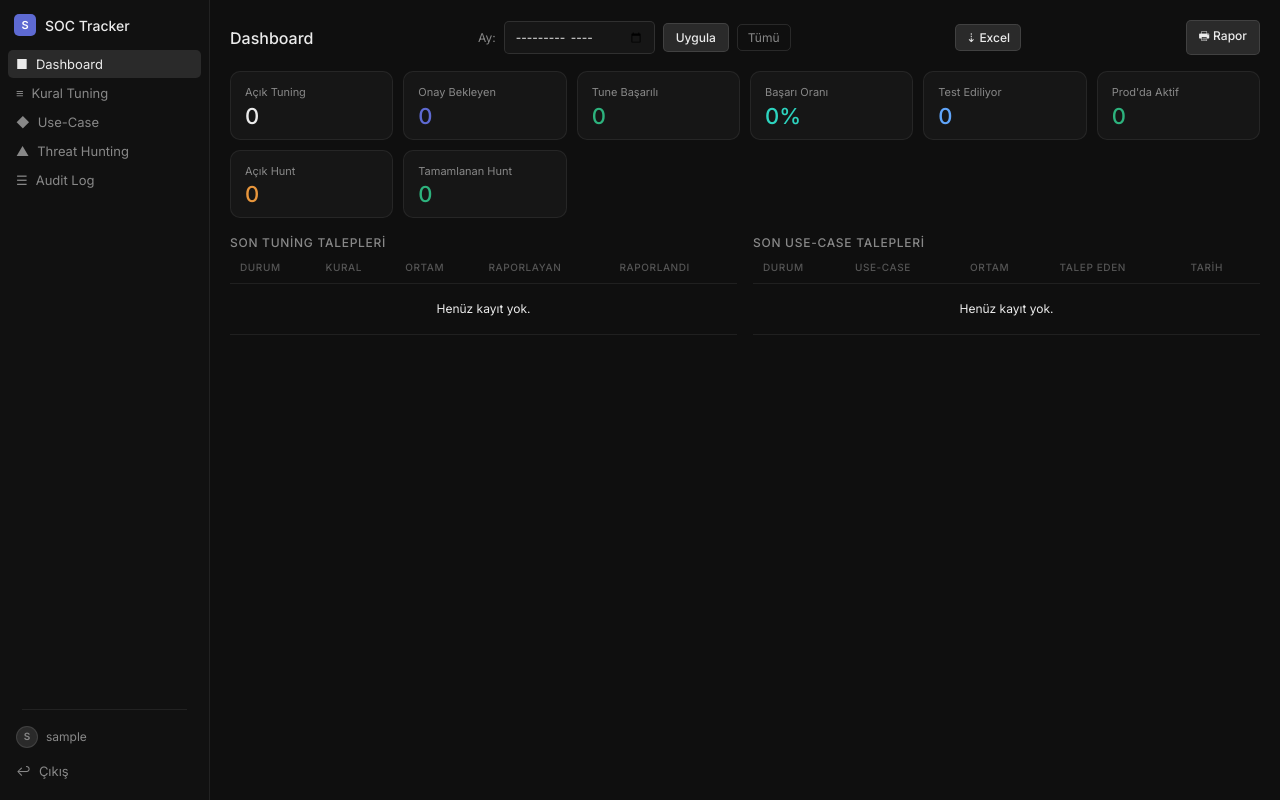
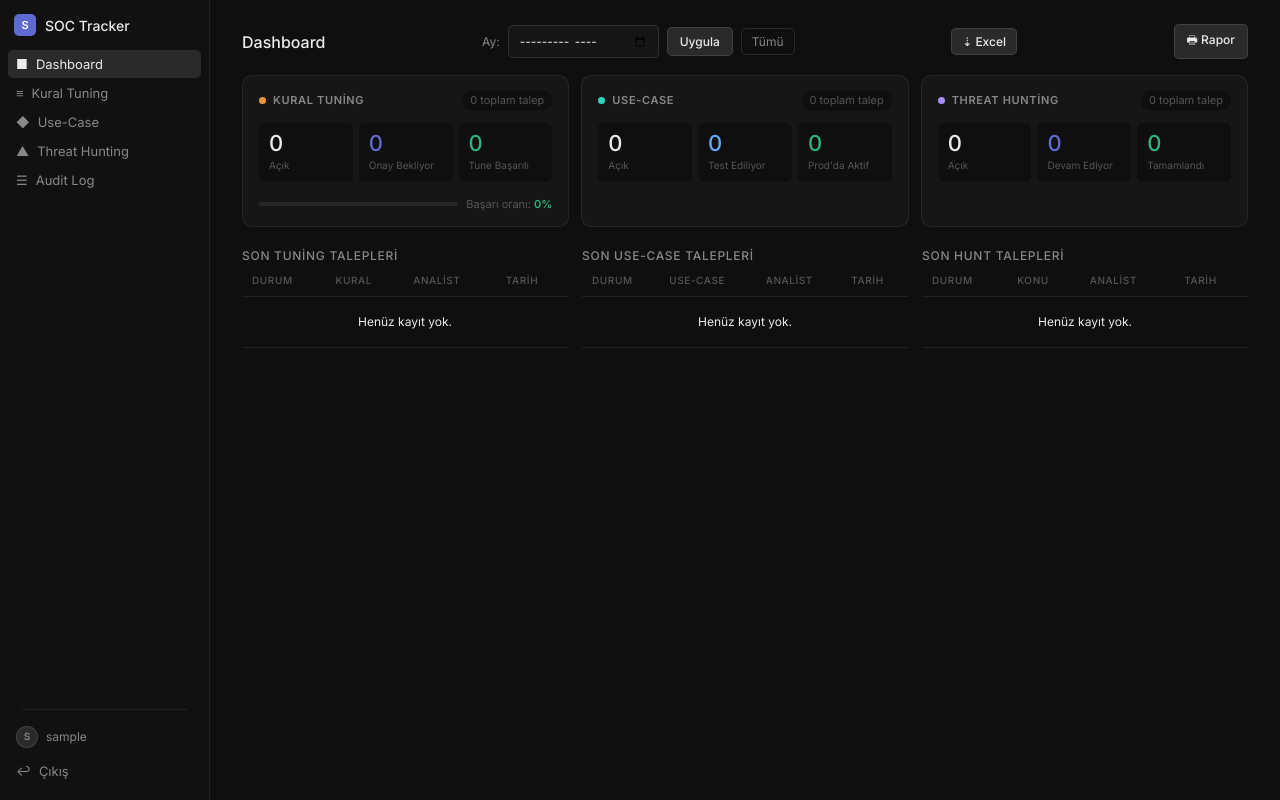
Before and after one commit to ocobayhan/soc-rule-tracker, a Flask app: page / in a window 1280 px wide. Run offline with Flask 3, Linux system fonts and the light colour scheme; the visitor is signed in with stand-in values (Sample User, id 1); data comes from the database, SQL or seed files in the repository; data that the repository does not hold is empty.

Commit message:
feat: redesign dashboard KPI for clarity — 3 module panels
Replace flat 8-card KPI grid with 3 grouped module panels (Kural
Tuning / Use-Case / Threat Hunting). Each panel shows its own metrics
with clear labels, a total-count badge, and a success-rate progress
bar for Tuning. Add Hunt to recent-activity tables (3-column row).

API: add uc_open, hunt_reviewing, hunt_total to /api/kpi response.

```diff
--- a/app.py
+++ b/app.py
@@ -453,10 +453,13 @@ def get_kpi():
     tune_retry       = db.execute(f"SELECT COUNT(*) c FROM tune_requests WHERE status='Yeniden Tune' {mf('updated_at')}").fetchone()["c"]
     tune_total       = db.execute(f"SELECT COUNT(*) c FROM tune_requests WHERE 1=1 {mf('created_at')}").fetchone()["c"]
     uc_total         = db.execute(f"SELECT COUNT(*) c FROM usecase_requests WHERE 1=1 {mf('created_at')}").fetchone()["c"]
+    uc_open          = db.execute(f"SELECT COUNT(*) c FROM usecase_requests WHERE status='Açık' {mf('created_at')}").fetchone()["c"]
     uc_testing       = db.execute(f"SELECT COUNT(*) c FROM usecase_requests WHERE status='Test Ediliyor' {mf('test_started_at')}").fetchone()["c"]
     uc_prod          = db.execute(f"SELECT COUNT(*) c FROM usecase_requests WHERE status='Prod''da Aktif' {mf('test_approved_at')}").fetchone()["c"]
     hunt_open        = db.execute(f"SELECT COUNT(*) c FROM threat_hunt_requests WHERE status='Açık' {mf('created_at')}").fetchone()["c"]
+    hunt_reviewing   = db.execute(f"SELECT COUNT(*) c FROM threat_hunt_requests WHERE status='İnceleniyor' {mf('created_at')}").fetchone()["c"]
     hunt_done        = db.execute(f"SELECT COUNT(*) c FROM threat_hunt_requests WHERE status='Tamamlandı' {mf('completed_at')}").fetchone()["c"]
+    hunt_total       = db.execute(f"SELECT COUNT(*) c FROM threat_hunt_requests WHERE 1=1 {mf('created_at')}").fetchone()["c"]
 
     tune_resolved    = tune_success + tune_retry
     tune_success_rate = round(tune_success / tune_resolved * 100) if tune_resolved else 0
@@ -469,10 +472,13 @@ def get_kpi():
         "tune_total":         tune_total,
         "tune_success_rate":  tune_success_rate,
         "uc_total":           uc_total,
+        "uc_open":            uc_open,
         "uc_testing":         uc_testing,
         "uc_prod":            uc_prod,
         "hunt_open":          hunt_open,
+        "hunt_reviewing":     hunt_reviewing,
         "hunt_done":          hunt_done,
+        "hunt_total":         hunt_total,
     })
 
 # ---------------------------------------------------------------------------
--- a/static/app.js
+++ b/static/app.js
@@ -260,44 +260,67 @@ async function loadKPI() {
   const month = document.getElementById("kpi-month").value;
   try {
     const d = await apiFetch(`/api/kpi${month ? "?month="+month : ""}`);
-    document.getElementById("kpi-tune-open").textContent    = d.tune_open    ?? "—";
-    document.getElementById("kpi-tune-pending").textContent = d.tune_pending  ?? "—";
-    document.getElementById("kpi-tune-success").textContent = d.tune_success  ?? "—";
-    document.getElementById("kpi-tune-rate").textContent    = (d.tune_success_rate ?? "—") + (d.tune_success_rate != null ? "%" : "");
-    document.getElementById("kpi-uc-testing").textContent   = d.uc_testing    ?? "—";
-    document.getElementById("kpi-uc-prod").textContent      = d.uc_prod       ?? "—";
-    document.getElementById("kpi-hunt-open").textContent    = d.hunt_open     ?? "—";
-    document.getElementById("kpi-hunt-done").textContent    = d.hunt_done     ?? "—";
+    const set = (id, val) => { const el = document.getElementById(id); if (el) el.textContent = val ?? "—"; };
+    set("kpi-tune-total",     d.tune_total);
+    set("kpi-tune-open",      d.tune_open);
+    set("kpi-tune-pending",   d.tune_pending);
+    set("kpi-tune-success",   d.tune_success);
+    const rate = d.tune_success_rate ?? 0;
+    set("kpi-tune-rate", rate + "%");
+    const fill = document.getElementById("kpi-tune-rate-fill");
+    if (fill) fill.style.width = Math.min(rate, 100) + "%";
+    set("kpi-uc-total",       d.uc_total);
+    set("kpi-uc-open",        d.uc_open);
+    set("kpi-uc-testing",     d.uc_testing);
+    set("kpi-uc-prod",        d.uc_prod);
+    set("kpi-hunt-total",     d.hunt_total);
+    set("kpi-hunt-open",      d.hunt_open);
+    set("kpi-hunt-reviewing", d.hunt_reviewing);
+    set("kpi-hunt-done",      d.hunt_done);
   } catch (_) {}
 }
 
 async function loadDashboardTables() {
+  const empty = (n) => `<tr><td colspan="${n}" class="text-muted" style="padding:16px;text-align:center">Henüz kayıt yok.</td></tr>`;
+
   try {
     const rows = await apiFetch("/api/tune?");
     const tb   = document.getElementById("dash-tune-tbody");
     tb.innerHTML = rows.length
-      ? rows.slice(0,8).map(r => `<tr>
+      ? rows.slice(0,6).map(r => `<tr>
           <td>${badge(r.status,TUNE_CLS)}</td>
           <td class="td-truncate">${esc(r.rule_name)}</td>
-          <td>${esc(r.environment)}</td>
-          <td>${esc(r.reporter)}</td>
+          <td class="text-muted">${esc(r.tuning_analyst || r.reporter)}</td>
           <td class="text-muted">${fmtDate(r.created_at)}</td>
         </tr>`).join("")
-      : `<tr><td colspan="5" class="text-muted" style="padding:16px;text-align:center">Henüz kayıt yok.</td></tr>`;
+      : empty(4);
   } catch (_) {}
 
   try {
     const rows = await apiFetch("/api/usecase?");
     const tb   = document.getElementById("dash-uc-tbody");
     tb.innerHTML = rows.length
-      ? rows.slice(0,8).map(r => `<tr>
+      ? rows.slice(0,6).map(r => `<tr>
           <td>${badge(r.status,UC_CLS)}</td>
           <td class="td-truncate">${esc(r.usecase_description)}</td>
-          <td>${esc(r.environment)}</td>
-          <td>${esc(r.requester)}</td>
+          <td class="text-muted">${esc(r.rule_author || r.requester)}</td>
           <td class="text-muted">${fmtDate(r.created_at)}</td>
         </tr>`).join("")
-      : `<tr><td colspan="5" class="text-muted" style="padding:16px;text-align:center">Henüz kayıt yok.</td></tr>`;
+      : empty(4);
+  } catch (_) {}
+
+  try {
+    const rows = await apiFetch("/api/hunt");
+    const tb   = document.getElementById("dash-hunt-tbody");
+    if (!tb) return;
+    tb.innerHTML = rows.length
+      ? rows.slice(0,6).map(r => `<tr>
+          <td>${badge(r.status,HUNT_CLS)}</td>
+          <td class="td-truncate">${esc(r.hunt_subject)}</td>
+          <td class="text-muted">${esc(r.assigned_analyst || r.requester)}</td>
+          <td class="text-muted">${fmtDate(r.created_at)}</td>
+        </tr>`).join("")
+      : empty(4);
   } catch (_) {}
 }
 
--- a/static/styles.css
+++ b/static/styles.css
@@ -49,7 +49,8 @@ body {
   font-family: var(--font);
   background: var(--bg);
   color: var(--text-1);
-  min-height: 100vh;
+  height: 100vh;
+  overflow: hidden;
   -webkit-font-smoothing: antialiased;
   line-height: 1.5;
 }
@@ -229,7 +232,8 @@ input, select, textarea { font-family: inherit; }
 .page-content {
   flex: 1;
   overflow-y: auto;
-  padding: 20px;
+  overflow-x: hidden;
+  padding: 24px 32px;
 }
 
 /* ============================================================ PAGE HEADER */
@@ -245,33 +249,102 @@ input, select, textarea { font-family: inherit; }
 .tab-panel { display: none; }
 .tab-panel.active { display: block; }
 
-/* ============================================================ KPI GRID */
-.kpi-grid {
+/* ============================================================ KPI MODULES */
+.kpi-modules {
   display: grid;
-  grid-template-columns: repeat(auto-fit, minmax(140px, 1fr));
-  gap: 10px;
-  margin-bottom: 16px;
+  grid-template-columns: 1fr 1fr 1fr;
+  gap: 12px;
+  margin-bottom: 20px;
 }
-.kpi-card {
+.kpi-module {
   background: var(--bg-secondary);
   border: 0.5px solid var(--border);
   border-radius: var(--r-lg);
-  padding: 12px 14px;
+  padding: 14px 16px;
+  display: flex;
+  flex-direction: column;
+  gap: 12px;
+}
+.kpi-module-hdr {
+  display: flex;
+  align-items: center;
+  justify-content: space-between;
+}
+.kpi-module-name {
+  display: flex;
+  align-items: center;
+  gap: 7px;
+  font-size: 11px;
+  font-weight: 600;
+  color: var(--text-2);
+  text-transform: uppercase;
+  letter-spacing: .06em;
+}
+.kpi-module-dot {
+  width: 7px; height: 7px;
+  border-radius: 50%;
+  flex-shrink: 0;
+}
+.kpi-module-total {
+  font-size: 11px;
+  color: var(--text-3);
+  background: var(--bg);
+  padding: 2px 8px;
+  border-radius: 20px;
+  white-space: nowrap;
+}
+.kpi-module-stats {
+  display: flex;
+  gap: 6px;
+}
+.kpi-stat {
+  flex: 1;
+  background: var(--bg);
+  border-radius: 6px;
+  padding: 9px 10px;
   min-width: 0;
 }
-.kpi-label { font-size: 11px; color: var(--text-2); margin-bottom: 4px; font-weight: 400; }
-.kpi-value {
+.kpi-stat-val {
   font-size: 22px;
   font-weight: 500;
   color: var(--text-1);
   line-height: 1;
+  margin-bottom: 4px;
 }
-.kpi-value.kpi-green  { color: var(--green); }
-.kpi-value.kpi-blue   { color: var(--blue); }
-.kpi-value.kpi-purple { color: var(--accent); }
-.kpi-value.kpi-orange { color: var(--amber); }
-.kpi-value.kpi-red    { color: var(--red); }
-.kpi-value.kpi-teal   { color: var(--teal); }
+.kpi-stat-lbl {
+  font-size: 10px;
+  color: var(--text-3);
+  white-space: nowrap;
+  overflow: hidden;
+  text-overflow: ellipsis;
+}
+.kpi-module-rate {
+  display: flex;
+  align-items: center;
+  gap: 8px;
+  padding-top: 2px;
+}
+.kpi-rate-track {
+  flex: 1;
+  height: 4px;
+  background: var(--border);
+  border-radius: 4px;
+  overflow: hidden;
+}
+.kpi-rate-fill {
+  height: 100%;
+  background: var(--green);
+  border-radius: 4px;
+  transition: width .5s ease;
+  min-width: 0;
+}
+.kpi-rate-label {
+  font-size: 11px;
+  color: var(--text-3);
+  white-space: nowrap;
+  flex-shrink: 0;
+}
+.kpi-rate-label strong { color: var(--green); font-weight: 600; }
 
 /* ============================================================ FILTER BAR */
 .filter-bar {
@@ -711,9 +784,9 @@ input, select, textarea { font-family: inherit; }
 /* ============================================================ DASHBOARD */
 .dashboard-row {
   display: grid;
-  grid-template-columns: 1fr 1fr;
-  gap: 16px;
-  margin-top: 16px;
+  grid-template-columns: 1fr 1fr 1fr;
+  gap: 14px;
+  margin-top: 4px;
 }
 .dash-section { }
 .section-title { font-size: 12px; font-weight: 500; color: var(--text-2); margin-bottom: 8px; text-transform: uppercase; letter-spacing: .06em; }
@@ -759,11 +832,9 @@ input, select, textarea { font-family: inherit; }
   display: flex; align-items: center; justify-content: center;
 }
 
-/* ============================================================ SCROLLBAR */
-::-webkit-scrollbar { width: 5px; height: 5px; }
-::-webkit-scrollbar-track { background: transparent; }
-::-webkit-scrollbar-thumb { background: var(--border-strong); border-radius: 10px; }
-::-webkit-scrollbar-thumb:hover { background: var(--text-3); }
+/* ============================================================ SCROLLBAR — hidden globally */
+* { scrollbar-width: none; -ms-overflow-style: none; }
+*::-webkit-scrollbar { display: none; }
 
 /* ============================================================ MISC UTILITIES */
 
--- a/templates/index.html
+++ b/templates/index.html
@@ -80,26 +80,106 @@
         &#128438; Rapor
       </button>
     </div>
-    <div class="kpi-grid">
-      <div class="kpi-card"><div class="kpi-label">Açık Tuning</div><div class="kpi-value" id="kpi-tune-open">—</div></div>
-      <div class="kpi-card"><div class="kpi-label">Onay Bekleyen</div><div class="kpi-value kpi-purple" id="kpi-tune-pending">—</div></div>
-      <div class="kpi-card"><div class="kpi-label">Tune Başarılı</div><div class="kpi-value kpi-green" id="kpi-tune-success">—</div></div>
-      <div class="kpi-card"><div class="kpi-label">Başarı Oranı</div><div class="kpi-value kpi-teal" id="kpi-tune-rate">—</div></div>
-      <div class="kpi-card"><div class="kpi-label">Test Ediliyor</div><div class="kpi-value kpi-blue" id="kpi-uc-testing">—</div></div>
-      <div class="kpi-card"><div class="kpi-label">Prod'da Aktif</div><div class="kpi-value kpi-green" id="kpi-uc-prod">—</div></div>
-      <div class="kpi-card"><div class="kpi-label">Açık Hunt</div><div class="kpi-value kpi-orange" id="kpi-hunt-open">—</div></div>
-      <div class="kpi-card"><div class="kpi-label">Tamamlanan Hunt</div><div class="kpi-value kpi-green" id="kpi-hunt-done">—</div></div>
+    <div class="kpi-modules">
+
+      <!-- Kural Tuning -->
+      <div class="kpi-module">
+        <div class="kpi-module-hdr">
+          <div class="kpi-module-name">
+            <span class="kpi-module-dot" style="background:var(--amber)"></span>
+            Kural Tuning
+          </div>
+          <span class="kpi-module-total"><span id="kpi-tune-total">—</span> toplam talep</span>
+        </div>
+        <div class="kpi-module-stats">
+          <div class="kpi-stat">
+            <div class="kpi-stat-val" id="kpi-tune-open">—</div>
+            <div class="kpi-stat-lbl">Açık</div>
+          </div>
+          <div class="kpi-stat">
+            <div class="kpi-stat-val" style="color:var(--accent)" id="kpi-tune-pending">—</div>
+            <div class="kpi-stat-lbl">Onay Bekliyor</div>
+          </div>
+          <div class="kpi-stat">
+            <div class="kpi-stat-val" style="color:var(--green)" id="kpi-tune-success">—</div>
+            <div class="kpi-stat-lbl">Tune Başarılı</div>
+          </div>
+        </div>
+        <div class="kpi-module-rate">
+          <div class="kpi-rate-track">
+            <div class="kpi-rate-fill" id="kpi-tune-rate-fill" style="width:0%"></div>
+          </div>
+          <span class="kpi-rate-label">Başarı oranı: <strong id="kpi-tune-rate">—</strong></span>
+        </div>
+      </div>
+
+      <!-- Use-Case -->
+      <div class="kpi-module">
+        <div class="kpi-module-hdr">
+          <div class="kpi-module-name">
+            <span class="kpi-module-dot" style="background:var(--teal)"></span>
+            Use-Case
+          </div>
+          <span class="kpi-module-total"><span id="kpi-uc-total">—</span> toplam talep</span>
+        </div>
+        <div class="kpi-module-stats">
+          <div class="kpi-stat">
+            <div class="kpi-stat-val" id="kpi-uc-open">—</div>
+            <div class="kpi-stat-lbl">Açık</div>
+          </div>
+          <div class="kpi-stat">
+            <div class="kpi-stat-val" style="color:var(--blue)" id="kpi-uc-testing">—</div>
+            <div class="kpi-stat-lbl">Test Ediliyor</div>
+          </div>
+          <div class="kpi-stat">
+            <div class="kpi-stat-val" style="color:var(--green)" id="kpi-uc-prod">—</div>
+            <div class="kpi-stat-lbl">Prod'da Aktif</div>
+          </div>
+        </div>
+      </div>
+
+      <!-- Threat Hunting -->
+      <div class="kpi-module">
+        <div class="kpi-module-hdr">
+          <div class="kpi-module-name">
+            <span class="kpi-module-dot" style="background:var(--purple)"></span>
+            Threat Hunting
+          </div>
+          <span class="kpi-module-total"><span id="kpi-hunt-total">—</span> toplam talep</span>
+        </div>
+        <div class="kpi-module-stats">
+          <div class="kpi-stat">
+            <div class="kpi-stat-val" id="kpi-hunt-open">—</div>
+            <div class="kpi-stat-lbl">Açık</div>
+          </div>
+          <div class="kpi-stat">
+            <div class="kpi-stat-val" style="color:var(--accent)" id="kpi-hunt-reviewing">—</div>
+            <div class="kpi-stat-lbl">Devam Ediyor</div>
+          </div>
+          <div class="kpi-stat">
+            <div class="kpi-stat-val" style="color:var(--green)" id="kpi-hunt-done">—</div>
+            <div class="kpi-stat-lbl">Tamamlandı</div>
+          </div>
+        </div>
+      </div>
+
     </div>
+
     <div class="dashboard-row">
       <div class="dash-section">
         <div class="section-title">Son Tuning Talepleri</div>
-        <table class="table"><thead><tr><th>Durum</th><th>Kural</th><th>Ortam</th><th>Raporlayan</th><th>Raporlandı</th></tr></thead>
+        <table class="table"><thead><tr><th>Durum</th><th>Kural</th><th>Analist</th><th>Tarih</th></tr></thead>
         <tbody id="dash-tune-tbody"></tbody></table>
       </div>
       <div class="dash-section">
         <div class="section-title">Son Use-Case Talepleri</div>
-        <table class="table"><thead><tr><th>Durum</th><th>Use-Case</th><th>Ortam</th><th>Talep Eden</th><th>Tarih</th></tr></thead>
+        <table class="table"><thead><tr><th>Durum</th><th>Use-Case</th><th>Analist</th><th>Tarih</th></tr></thead>
         <tbody id="dash-uc-tbody"></tbody></table>
+      </div>
+      <div class="dash-section">
+        <div class="section-title">Son Hunt Talepleri</div>
+        <table class="table"><thead><tr><th>Durum</th><th>Konu</th><th>Analist</th><th>Tarih</th></tr></thead>
+        <tbody id="dash-hunt-tbody"></tbody></table>
       </div>
     </div>
   </section>
```
Also changed, not shown: other parts of static/styles.css (+16 -14 lines).
